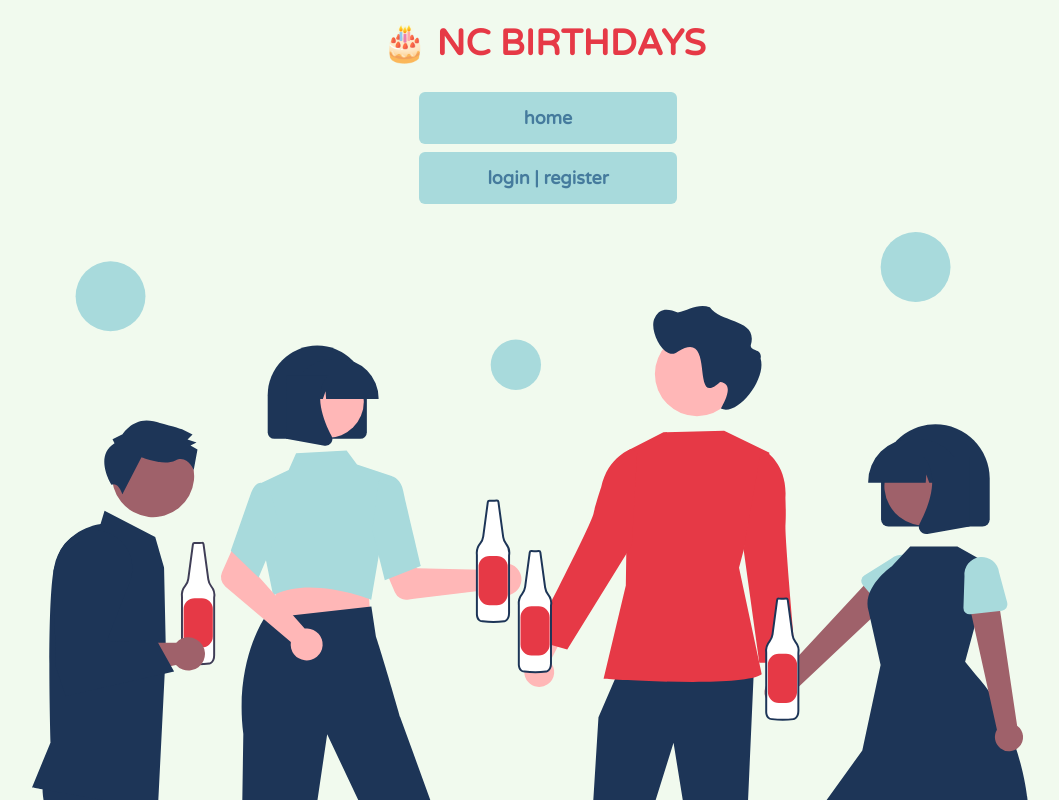
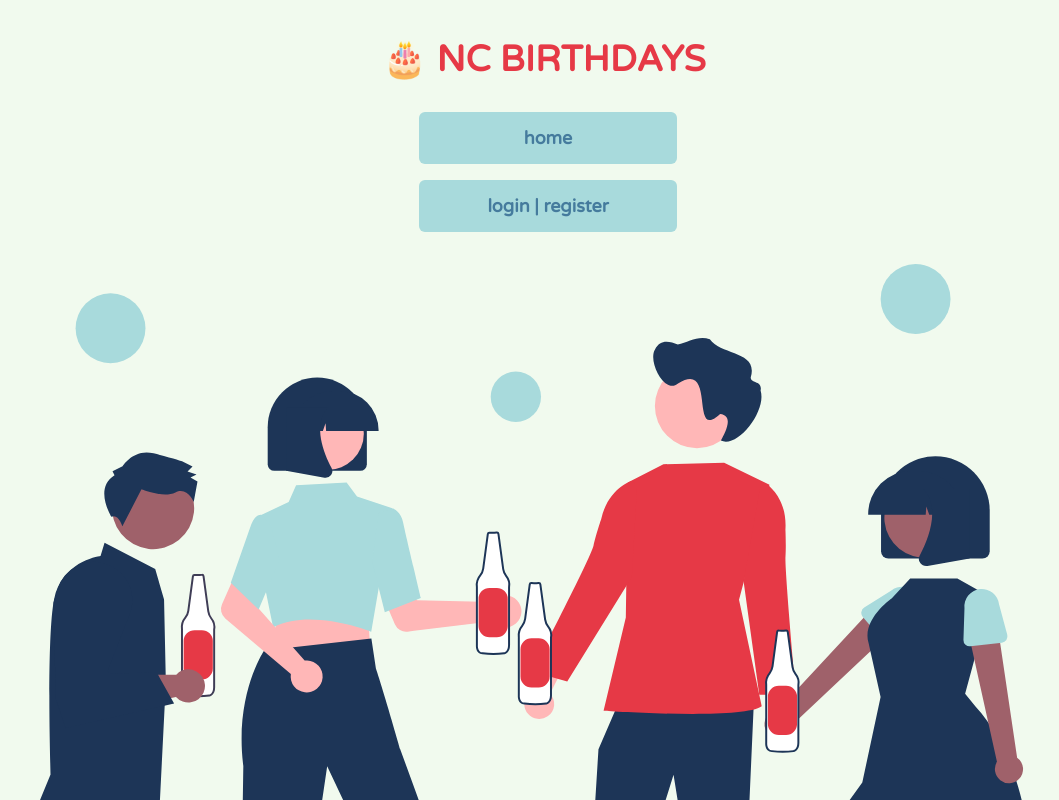
Before and after one commit to karlaferry/nc-birthday-app, a React (Create React App) app: page / in a window 1280 px wide. Shown: the top 800 px of the page, without its empty margins (96-1155 px from the left). Built offline with nearby package versions, Linux system fonts and the light colour scheme; no server answers; the database is empty.

Commit message:
increase button and header spacing

```diff
--- a/src/components/Header.jsx
+++ b/src/components/Header.jsx
@@ -4,7 +4,7 @@ import NavBar from "./NavBar";
 export default function Header() {
   return (
     <div>
-      <h1 className="text-4xl font-bold text-center px-4 py-6 uppercase text-primary1 font-varela">
+      <h1 className="text-4xl font-bold text-center px-4 pt-10 pb-6 uppercase text-primary1 font-varela">
         🎂 NC Birthdays
       </h1>
       <NavBar />
--- a/src/components/NavBar.jsx
+++ b/src/components/NavBar.jsx
@@ -7,7 +7,7 @@ import { UserContext } from "../Contexts/User";
 export default function NavBar() {
   const { isLoggedIn } = useContext(UserContext);
   const buttons =
-    "bg-accent1 hover:bg-accent2 hover:text-primary2 font-varela font-bold text-accent2 text-lg py-3 px-16 min-w-full hover:border-blue-500 rounded-md lowercase m-1";
+    "bg-accent1 hover:bg-accent2 hover:text-primary2 font-varela font-bold text-accent2 text-lg py-3 px-16 my-2 min-w-full hover:border-blue-500 rounded-md lowercase m-1";
   return (
     <div className="flex flex-col items-center content-center">
       <ul>
```
